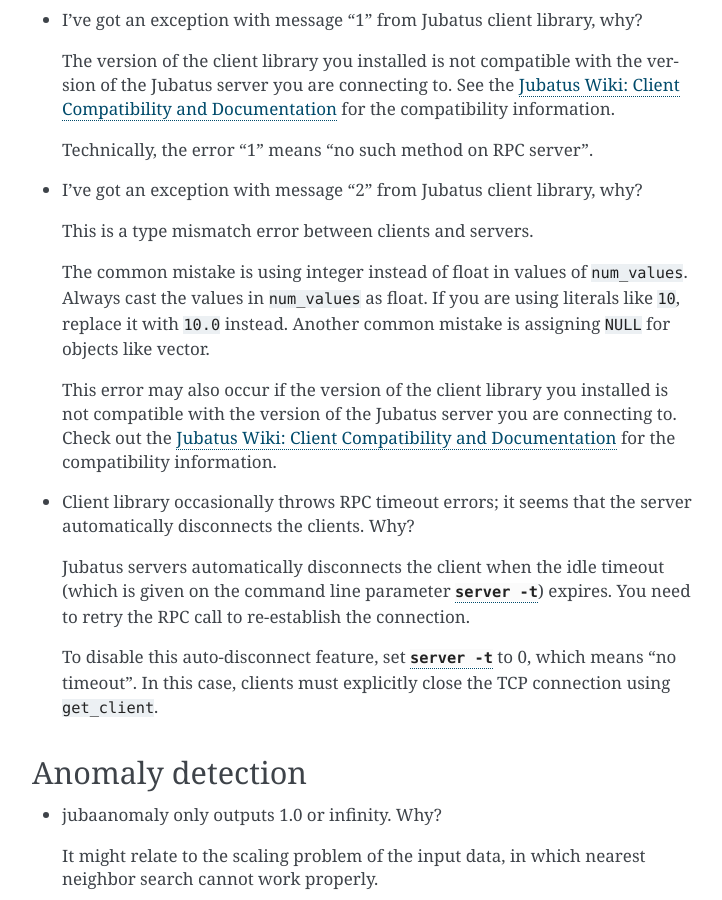
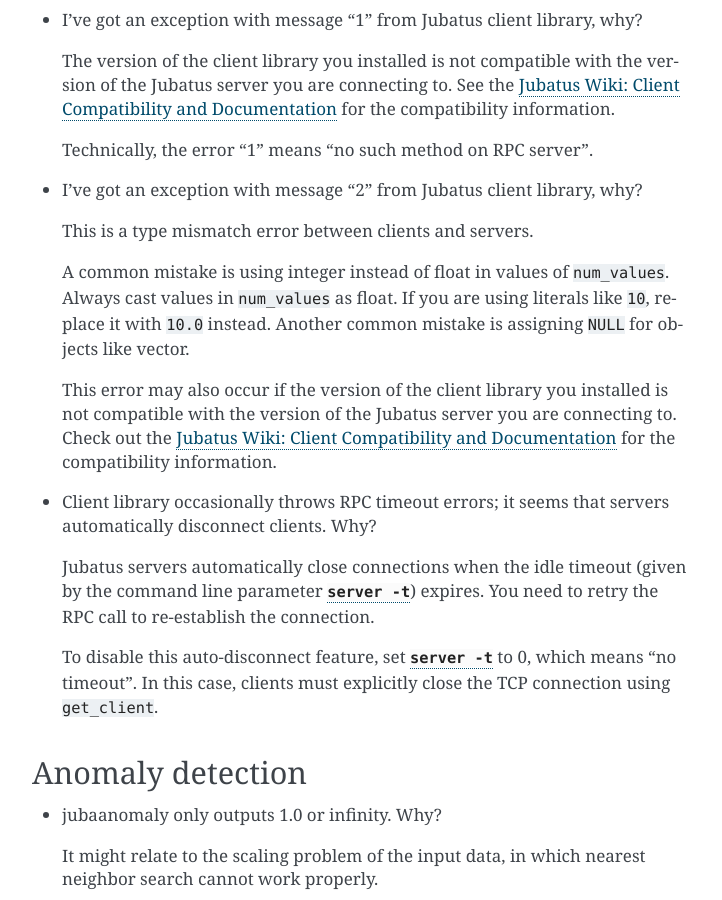
Before and after one commit to jubatus/website, a Sphinx documentation site: the page built from source/en/faq.rst, in a window 1280 px wide and 900 px high, scrolled down 775 px. Shown: the whole window, without its empty margins (388-1110 px from the left). Built offline with Sphinx 7.4.7, drawn with Linux system fonts in a browser that asks for light colours; the version number could not be read and is left out; cross-references to code outside the pages are shown as plain code; some of the changed text lies outside the part shown.

Commit message:
fix typographic errors

```diff
--- a/source/en/faq.rst
+++ b/source/en/faq.rst
@@ -40,17 +40,17 @@
 
  This is a type mismatch error between clients and servers.
 
- The common mistake is using integer instead of float in values of ``num_values``.
- Always cast the values in ``num_values`` as float.
+ A common mistake is using integer instead of float in values of ``num_values``.
+ Always cast values in ``num_values`` as float.
  If you are using literals like ``10``, replace it with ``10.0`` instead.
  Another common mistake is assigning ``NULL`` for objects like vector.
 
  This error may also occur if the version of the client library you installed is not compatible with the version of the Jubatus server you are connecting to.
  Check out the `Jubatus Wiki: Client Compatibility and Documentation`_ for the compatibility information.
 
-- Client library occasionally throws RPC timeout errors; it seems that the server automatically disconnects the clients. Why?
+- Client library occasionally throws RPC timeout errors; it seems that servers automatically disconnect clients. Why?
 
- Jubatus servers automatically disconnects the client when the idle timeout (which is given on the command line parameter :option:`server -t`) expires.
+ Jubatus servers automatically close connections when the idle timeout (given by the command line parameter :option:`server -t`) expires.
  You need to retry the RPC call to re-establish the connection.
 
  To disable this auto-disconnect feature, set :option:`server -t` to 0, which means "no timeout".
```
Also changed, not shown: other parts of source/en/faq.rst (+1 -1 lines), source/ja/faq.rst (+5 -5 lines).
